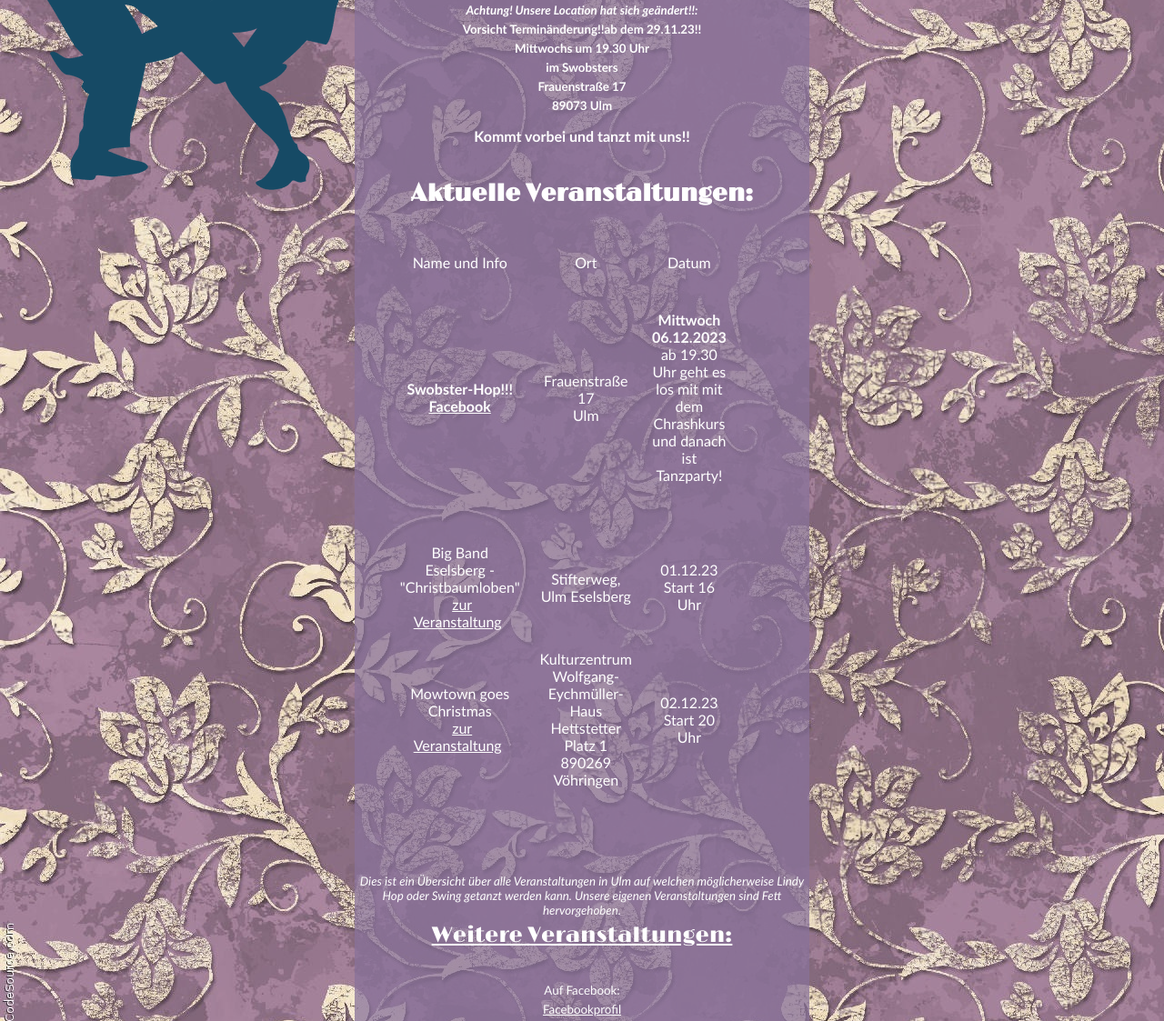
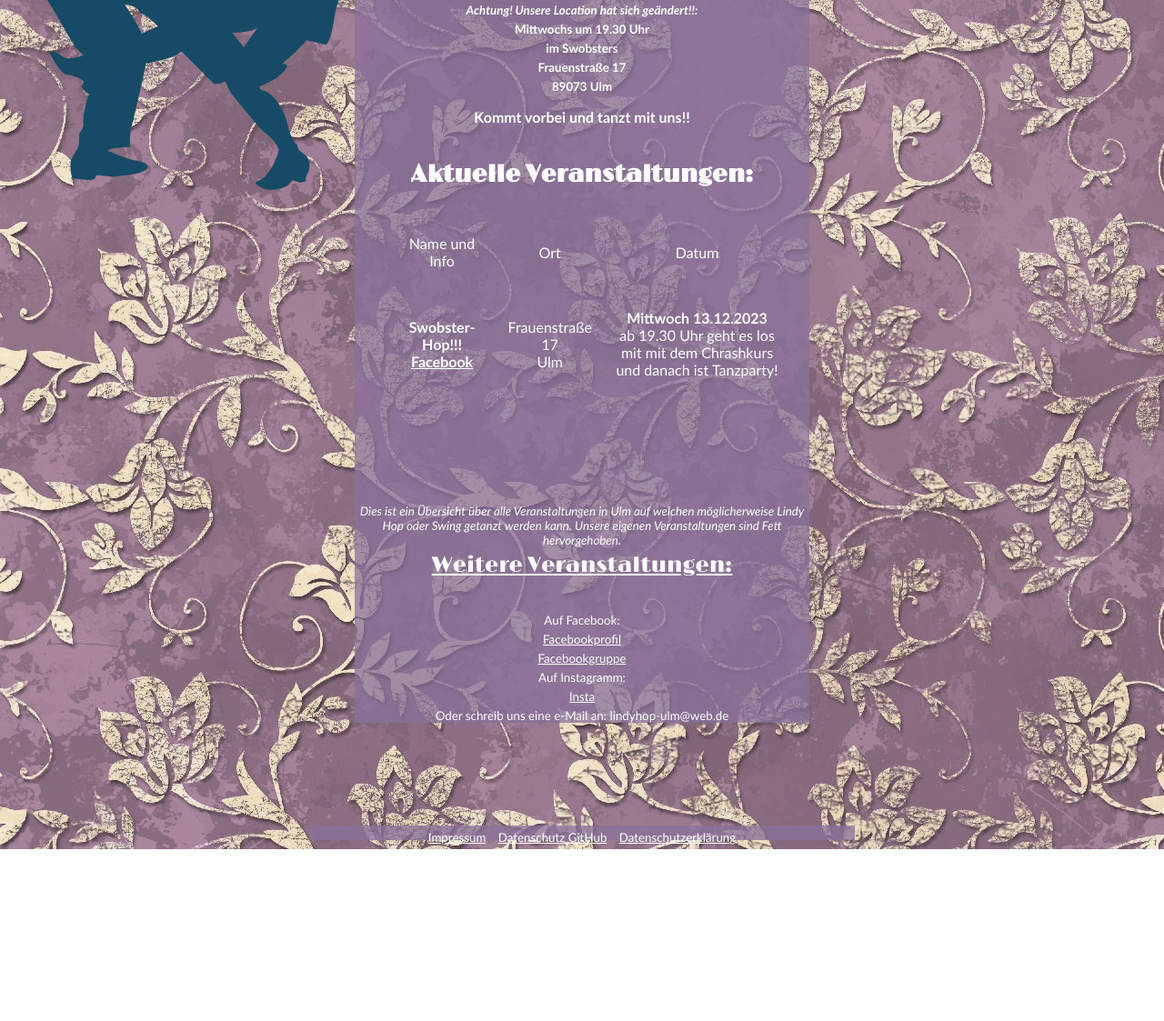
Before and after one commit to lindyhop-ulm/online, a plain HTML site: page veranstaltungen.html in a window 1280 px wide. Shown: the part 282-1405 px from the top of the page at 91% size. After the commit the page ends 1216 px from the top, so only its background shows below. Drawn offline with nearby package versions, Linux system fonts and the light colour scheme.

Commit message:
nächste Veranstaltung

```diff
--- a/veranstaltungen.html
+++ b/veranstaltungen.html
@@ -52,7 +52,6 @@
     <p id="unter3"> unser Tanzabend:</p>
       <div id="immer">
         <p color="rgb(218, 72, 164)"><strong><em>Achtung! Unsere Location hat sich geändert!!:</em></strong></p>
-        <p><strong>Vorsicht Terminänderung!!ab dem 29.11.23!!</strong></p>
         <p><strong>Mittwochs um 19.30 Uhr</strong></p>
         <p><strong>im Swobsters</strong></p>
         <p><strong>Frauenstraße 17</strong></p>
@@ -76,7 +75,7 @@
             <tr>
               <td><strong>Swobster-Hop!!!<br><a href='https://www.facebook.com/profile.php?id=61550588062149' target="_blank">Facebook</a></strong></td>
               <td>Frauenstraße 17<br>Ulm</td>
-              <td><strong>Mittwoch 06.12.2023 </strong><br>ab 19.30 Uhr geht es los mit mit dem Chrashkurs <br> und danach ist Tanzparty!</td>
+              <td><strong>Mittwoch 13.12.2023 </strong><br>ab 19.30 Uhr geht es los mit mit dem Chrashkurs <br> und danach ist Tanzparty!</td>
               </tr>
           <tr>
             <td></td>
@@ -90,21 +89,6 @@
             <td></td>
             <td></td>
           </tr>
-          <tr>
-            <td>Big Band Eselsberg - "Christbaumloben"<br><a href='https://bigband-eselsberg.de'>zur Veranstaltung</a></td>
-            <td>Stifterweg, Ulm Eselsberg</td>
-            <td>01.12.23 Start 16 Uhr</td>
-           </tr>
-        <tr>
-          <td>Mowtown goes Christmas<br><a href='https://www.ulm.de/global/datenpool/veranstaltungen/2023/08/10/02/04/mowtown-goes-christmas-42718'>zur Veranstaltung</a></td>
-          <td>Kulturzentrum Wolfgang-Eychmüller-Haus<br>Hettstetter Platz 1<br>890269 Vöhringen</td>
-          <td>02.12.23 Start 20 Uhr</td>
-          <td></td>
-          <td></td>
-          <td></td>
-          <td></td>
-          <td></td>
-        </tr>
         <tr>
           <td></td>
           <td></td>
```
